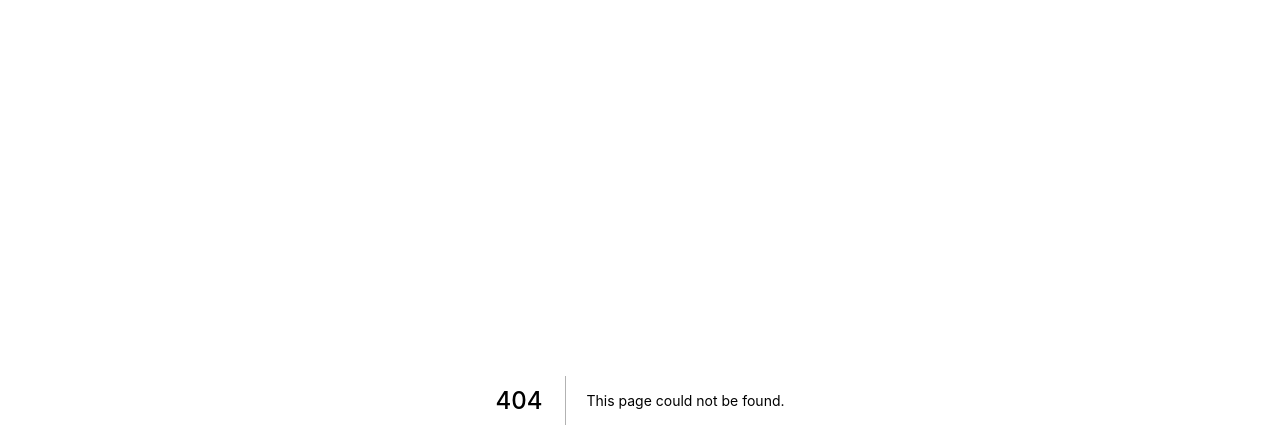
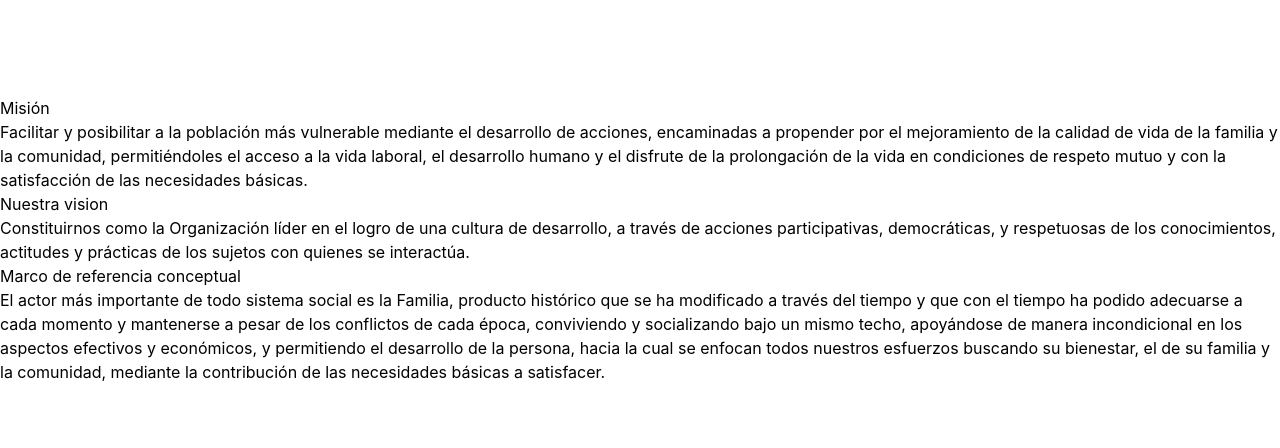
Before and after one commit to kwnc/funcoldes, a Next.js app: page /mission in a window 1280 px wide. Before the commit this address had no page. Shown: the top 448 px of the page. Built offline with nearby package versions, Linux system fonts and the light colour scheme.

Commit message:
internationalized routing

```diff
--- a/pages/index.js
+++ b/pages/index.js
@@ -13,13 +13,25 @@ export default function Home(props) {
         <div className={styles.container}>
             <Head>
                 <title>Funcoldes</title>
-                <Link href="/mision" locale="en">
-                    <a>To another</a>
+                <Link href="/mission" locale="es">
+                    <a>Mision</a>
                 </Link>
             </Head>
 
             <main className={styles.main}>
                 <Hero/>
+                <div className="center-container">
+                    <div>
+                        <Link href="/" locale="en">
+                            <a>Cambiar a ingles</a>
+                        </Link>
+                    </div>
+                    <div>
+                        <Link href="/" locale="es">
+                            <a>Change to spanish</a>
+                        </Link>
+                    </div>
+                </div>
                 <p>current locale: {locale}</p>
                 <p>Default locale: {defaultLocale}</p>
                 <p>Configured locales: {JSON.stringify(locales)}</p>
--- /dev/null
+++ b/pages/mission.js
@@ -0,0 +1,35 @@
+import * as React from "react"
+
+export default function Mission() {
+    return (
+        <div id="hero" className="pt-24 bg-fixed bg-contain bg-auto bg-no-repeat md:py-50 sm:pb-50">
+            <h1>Misión</h1>
+            <p>Facilitar y posibilitar a la población más vulnerable mediante el desarrollo de acciones, encaminadas
+                a
+                propender por el mejoramiento de la calidad de vida de la familia y la comunidad, permitiéndoles el
+                acceso a
+                la vida laboral, el desarrollo humano y el disfrute de la prolongación de la vida en condiciones de
+                respeto
+                mutuo y con la satisfacción de las necesidades básicas.</p>
+
+            <h1>Nuestra vision</h1>
+            <p>Constituirnos como la Organización líder en el logro de una cultura de desarrollo, a través de
+                acciones
+                participativas, democráticas, y respetuosas de los conocimientos, actitudes y prácticas de los
+                sujetos con
+                quienes se interactúa.</p>
+
+            <h1>Marco de referencia conceptual</h1>
+            <p>El actor más importante de todo sistema social es la Familia, producto histórico que se ha modificado
+                a
+                través del tiempo y que con el tiempo ha podido adecuarse a cada momento y mantenerse a pesar de los
+                conflictos de cada época, conviviendo y socializando bajo un mismo techo, apoyándose de manera
+                incondicional
+                en los aspectos efectivos y económicos, y permitiendo el desarrollo de la persona, hacia la cual se
+                enfocan
+                todos nuestros esfuerzos buscando su bienestar, el de su familia y la comunidad, mediante la
+                contribución de
+                las necesidades básicas a satisfacer.</p>
+        </div>
+    )
+}
```
